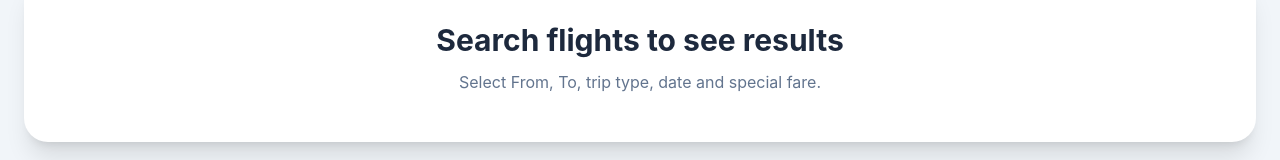
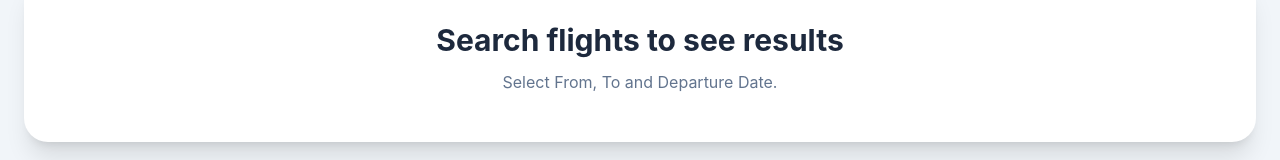
Before and after one commit to aryan20065-cloud/TripNexa, a React (Vite) app in the folder client/: page /flights in a window 1280 px wide. Shown: the part 964-1124 px from the top of the page. Built offline with nearby package versions, Linux system fonts and the light colour scheme.

Commit message:
Added date-based flight search and availability filtering

```diff
--- a/client/src/data/flights.js
+++ b/client/src/data/flights.js
@@ -5,6 +5,8 @@ const flights = [
     airline: "IndiGo",
     from: "Delhi, India",
     to: "Mumbai, India",
+    date: "2026-06-26",
+    returnDate: "2026-06-30",
     departure: "08:30",
     arrival: "10:45",
     duration: "2h 15m",
@@ -17,6 +19,8 @@ const flights = [
     airline: "Air India",
     from: "Delhi, India",
     to: "Dubai, UAE",
+    date: "2026-06-27",
+    returnDate: "2026-07-02",
     departure: "11:15",
     arrival: "14:20",
     duration: "3h 35m",
@@ -29,6 +33,8 @@ const flights = [
     airline: "Vistara",
     from: "Mumbai, India",
     to: "Singapore",
+    date: "2026-06-28",
+    returnDate: "2026-07-03",
     departure: "15:00",
     arrival: "22:10",
     duration: "5h 40m",
@@ -41,6 +47,8 @@ const flights = [
     airline: "Akasa Air",
     from: "Bangalore, India",
     to: "Goa, India",
+    date: "2026-06-29",
+    returnDate: "2026-07-04",
     departure: "18:00",
     arrival: "19:15",
     duration: "1h 15m",
@@ -53,6 +61,8 @@ const flights = [
     airline: "Emirates",
     from: "Delhi, India",
     to: "London, UK",
+    date: "2026-06-30",
+    returnDate: "2026-07-05",
     departure: "02:30",
     arrival: "12:45",
     duration: "10h 15m",
--- a/client/src/pages/Flights.jsx
+++ b/client/src/pages/Flights.jsx
@@ -13,6 +13,9 @@ function Flights() {
   const [searchParams] = useSearchParams();
 
   const searched = searchParams.get("searched") === "true";
+  const tripType = searchParams.get("tripType") || "oneway";
+  const selectedDeparture = searchParams.get("departure") || "";
+  const selectedReturnDate = searchParams.get("returnDate") || "";
 
   const [from, setFrom] = useState(searchParams.get("from") || "");
   const [to, setTo] = useState(searchParams.get("to") || "");
@@ -22,16 +25,39 @@ function Flights() {
   const [airline, setAirline] = useState("All");
   const [stops, setStops] = useState("All");
 
+  const isSearchReady =
+    searched &&
+    from &&
+    to &&
+    selectedDeparture &&
+    (tripType !== "roundtrip" || selectedReturnDate);
+
   const filteredFlights = flights.filter((flight) => {
+    if (!isSearchReady) return false;
+
     const matchRoute =
-      flight.from.toLowerCase().includes(from.toLowerCase()) &&
-      flight.to.toLowerCase().includes(to.toLowerCase());
+      flight.from.toLowerCase() === from.toLowerCase() &&
+      flight.to.toLowerCase() === to.toLowerCase();
+
+    const matchDepartureDate = flight.date === selectedDeparture;
+
+    const matchReturnDate =
+      tripType !== "roundtrip" || flight.returnDate === selectedReturnDate;
 
     const matchPrice = flight.price <= price;
+
     const matchAirline = airline === "All" || flight.airline === airline;
+
     const matchStops = stops === "All" || flight.stops === stops;
 
-    return matchRoute && matchPrice && matchAirline && matchStops;
+    return (
+      matchRoute &&
+      matchDepartureDate &&
+      matchReturnDate &&
+      matchPrice &&
+      matchAirline &&
+      matchStops
+    );
   });
 
   const sortedFlights = [...filteredFlights].sort((a, b) => {
@@ -49,7 +75,7 @@ function Flights() {
         <div className="pt-36 text-center text-white">
           <h1 className="text-6xl font-bold mb-4">✈ Book Your Flight</h1>
           <p className="text-xl opacity-90">
-            Search domestic and international flights
+            Search domestic and international flights by date
           </p>
         </div>
       </section>
@@ -61,13 +87,15 @@ function Flights() {
       <section className="max-w-7xl mx-auto py-16 px-6">
         <h2 className="text-4xl font-bold mb-8">Available Flights</h2>
 
-        {!searched && !from && !to ? (
+        {!isSearchReady ? (
           <div className="bg-white rounded-3xl p-12 text-center shadow-xl">
             <h3 className="text-3xl font-bold text-slate-800">
               Search flights to see results
             </h3>
+
             <p className="text-slate-500 mt-3">
-              Select From, To, trip type, date and special fare.
+              Select From, To and Departure Date.
+              {tripType === "roundtrip" && " Return date is required for round trip."}
             </p>
           </div>
         ) : (
@@ -101,8 +129,9 @@ function Flights() {
                     <h3 className="text-3xl font-bold text-slate-800">
                       No flights found
                     </h3>
+
                     <p className="text-slate-500 mt-3">
-                      Try changing city, country, price or filters.
+                      Try the exact available dates from your flight data.
                     </p>
                   </div>
                 )}
```
